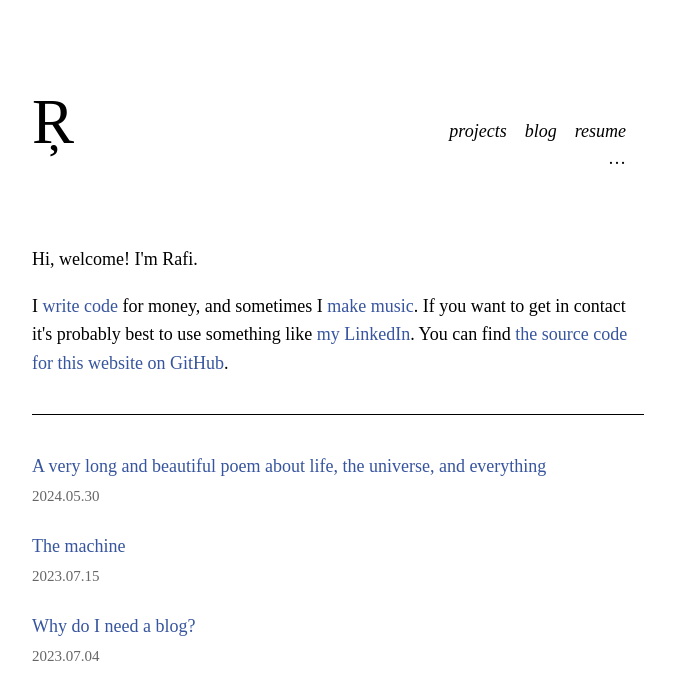
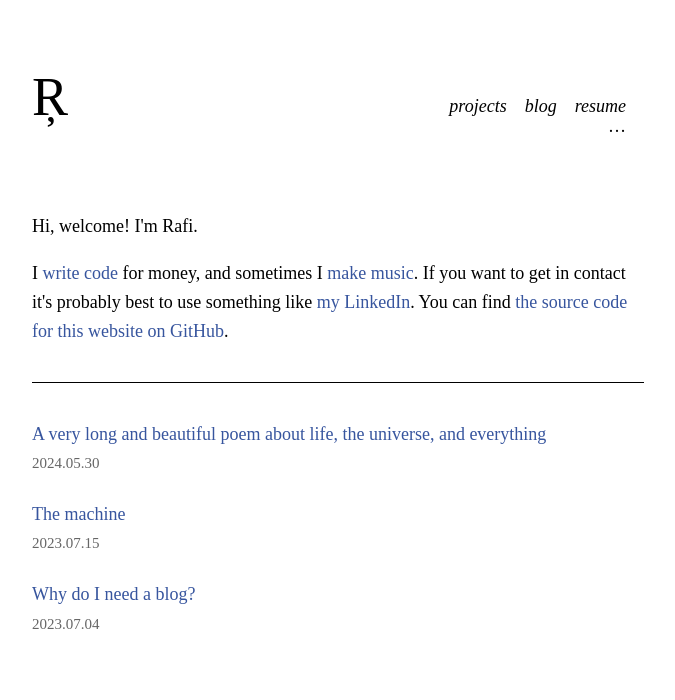
Before and after one commit to rgildiaz/blog, a Next.js app: page / in a window 1280 px wide. Shown: the top 700 px of the page, without its empty margins (302-977 px from the left). Built offline with nearby package versions, Linux system fonts and the light colour scheme.

Commit message:
style: minor margin adjustments

```diff
--- a/components/layout/layout.module.css
+++ b/components/layout/layout.module.css
@@ -1,7 +1,7 @@
 .container {
   max-width: 36rem;
   padding: 1rem;
-  margin: 3rem auto 6rem;
+  margin: 2em auto;
 }
 
 .header {
@@ -10,7 +10,7 @@
   align-items: center;
   justify-content: space-between;
   position: sticky;
-  top: 1em;
+  top: 0.5em;
   z-index: 100;
 }
 
@@ -39,7 +39,7 @@
 }
 
 .header h1 {
-  font-size: 3.5em;
+  font-size: 3em;
   font-style: normal;
   font-weight: normal;
   margin: 0;
--- a/styles/Post.module.css
+++ b/styles/Post.module.css
@@ -5,7 +5,7 @@
 
 .title {
   margin-bottom: 0px;
-  font-size: 2em;
+  font-size: 2.5em;
 }
 
 .backToHome {
--- a/styles/globals.css
+++ b/styles/globals.css
@@ -16,7 +16,17 @@ body {
 
 h1 {
   font-weight: normal;
-  font-size: 2em;
+  font-size: 2.5em;
+}
+
+h2 {
+  font-weight: normal;
+  font-size: 1.8em;
+}
+
+h3 {
+  font-weight: normal;
+  font-size: 1.5em;
 }
 
 a {
@@ -24,9 +34,17 @@ a {
   text-decoration: none;
 }
 
+a:hover {
+  text-decoration: underline;
+}
+
 img {
   max-width: 100%;
   display: block;
+}
+
+ul {
+  list-style-type: "- ";
 }
 
 pre {
```
